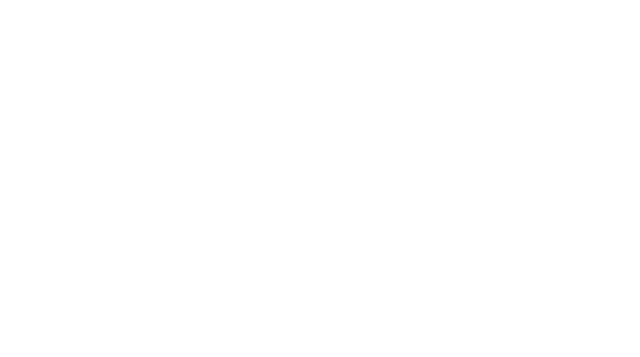
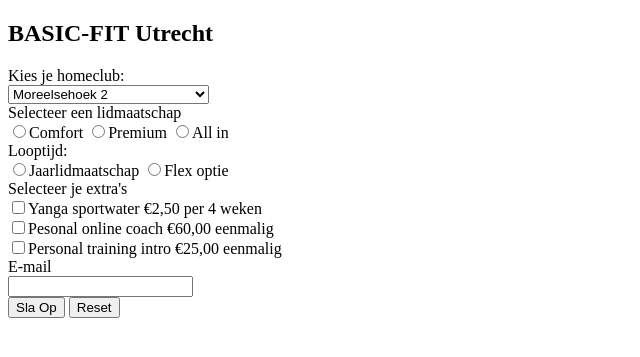
Before and after one commit to Shahed-60/crud-php-pdo-opdracht05, a PHP site: page / in a window 1280 px wide. Before the commit the part shown is empty. Shown: the top 357 px of the page, without its empty margins (0-640 px from the left). Run offline with PHP 8.4, Linux system fonts and the light colour scheme.

Commit message:
reset button is working

```diff
--- a/index.php
+++ b/index.php
@@ -5,10 +5,50 @@
     <meta charset="UTF-8">
     <meta http-equiv="X-UA-Compatible" content="IE=edge">
     <meta name="viewport" content="width=device-width, initial-scale=1.0">
-    <title>Document</title>
+    <title>BASIC-FIT Utrecht</title>
 </head>
 
 <body>
+    <h2>BASIC-FIT Utrecht</h2>
+    <form action="create.php" method="POST">
+        <label for="homeclub">Kies je homeclub:</label><br>
+        <select class="select">
+            <option value="1">Moreelsehoek 2</option>
+            <option value="2">HerculesPlein 375</option>
+            <option value="3">Van Heuven Goedhartplein 13</option>
+            <option value="4">Europaplein 705</option>
+            <option value="5">Franciscusdreef 80</option>
+            <option value="6">Middenwetering 21</option>
+            <option value="7">Zonnebaan 22</option>
+        </select><br>
+        <label for="lidmaatschap">Selecteer een lidmaatschap</label><br>
+        <input type="radio" class="exclude-from-reset" name="lid" value="Comfort">Comfort
+        <input type="radio" class="exclude-from-reset" name="lid" value="Premium">Premium
+        <input type="radio" class="exclude-from-reset" name="lid" value="All in">All in <br>
+        <label for="looptijd">Looptijd:</label><br>
+        <input type="radio" class="exclude-from-reset" name="tijd" id="jaar">Jaarlidmaatschap
+        <input type="radio" class="exclude-from-reset" name="tijd" id="flex">Flex optie <br>
+        <label for="extra">Selecteer je extra's</label><br>
+        <input type="checkbox" name="extra" id="water">Yanga sportwater €2,50 per 4 weken <br>
+        <input type="checkbox" name="extra" id="online">Pesonal online coach €60,00 eenmalig <br>
+        <input type="checkbox" name="extra" id="intro">Personal training intro €25,00 eenmalig <br>
+        <label for="mail">E-mail</label><br>
+        <input type="email" name="email"><br>
+        <input type="submit" value="Sla Op">
+        <input type="reset" value="Reset">
+    </form>
+    <script>
+        document.querySelector('input[type="reset"]').addEventListener('click', function(event) {
+            event.preventDefault();
+            document.querySelectorAll('input:not([type="radio"], .exclude-from-reset)').forEach(function(input) {
+                input.value = input.defaultValue;
+                input.checked = input.defaultChecked;
+            });
+        });
+    </script>
+
+
+
 
 </body>
 
```
